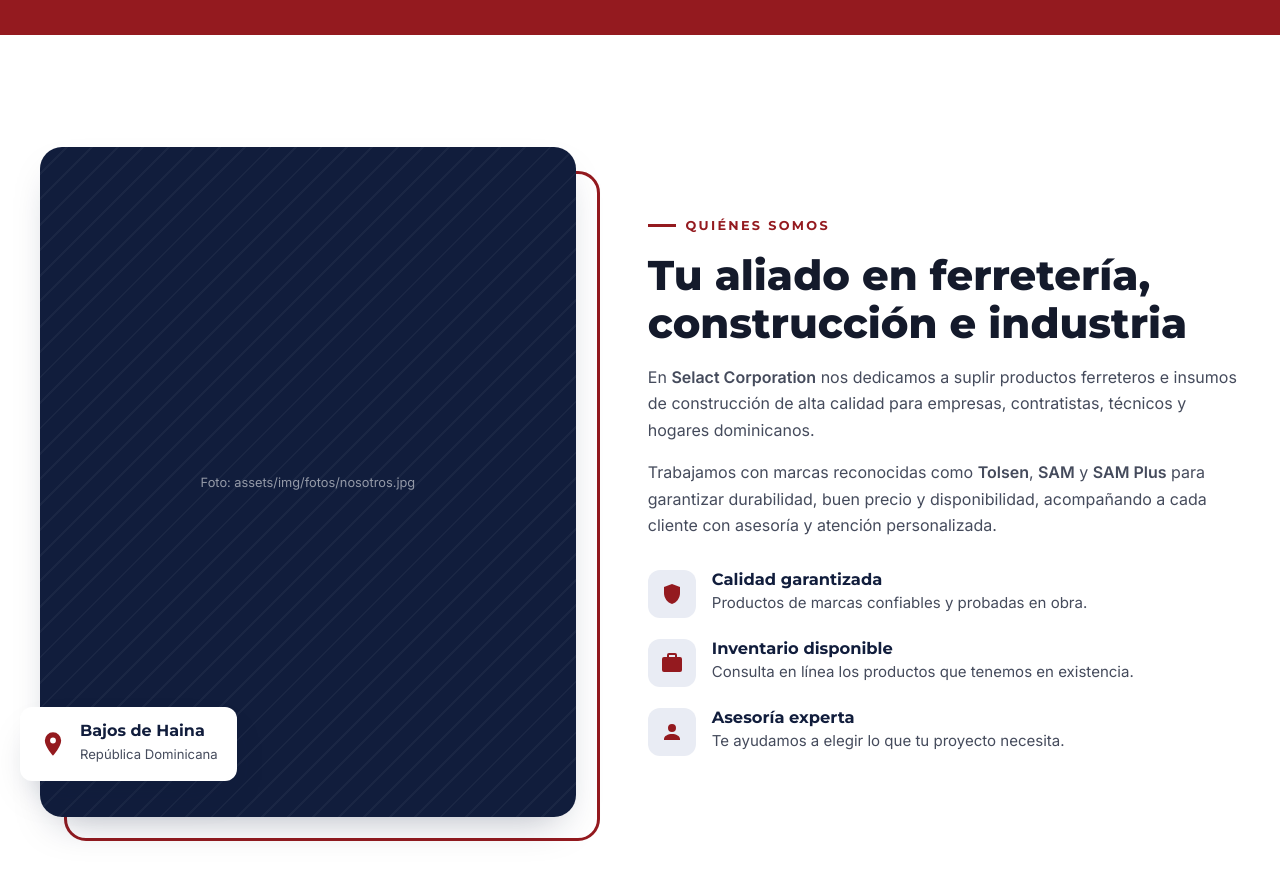
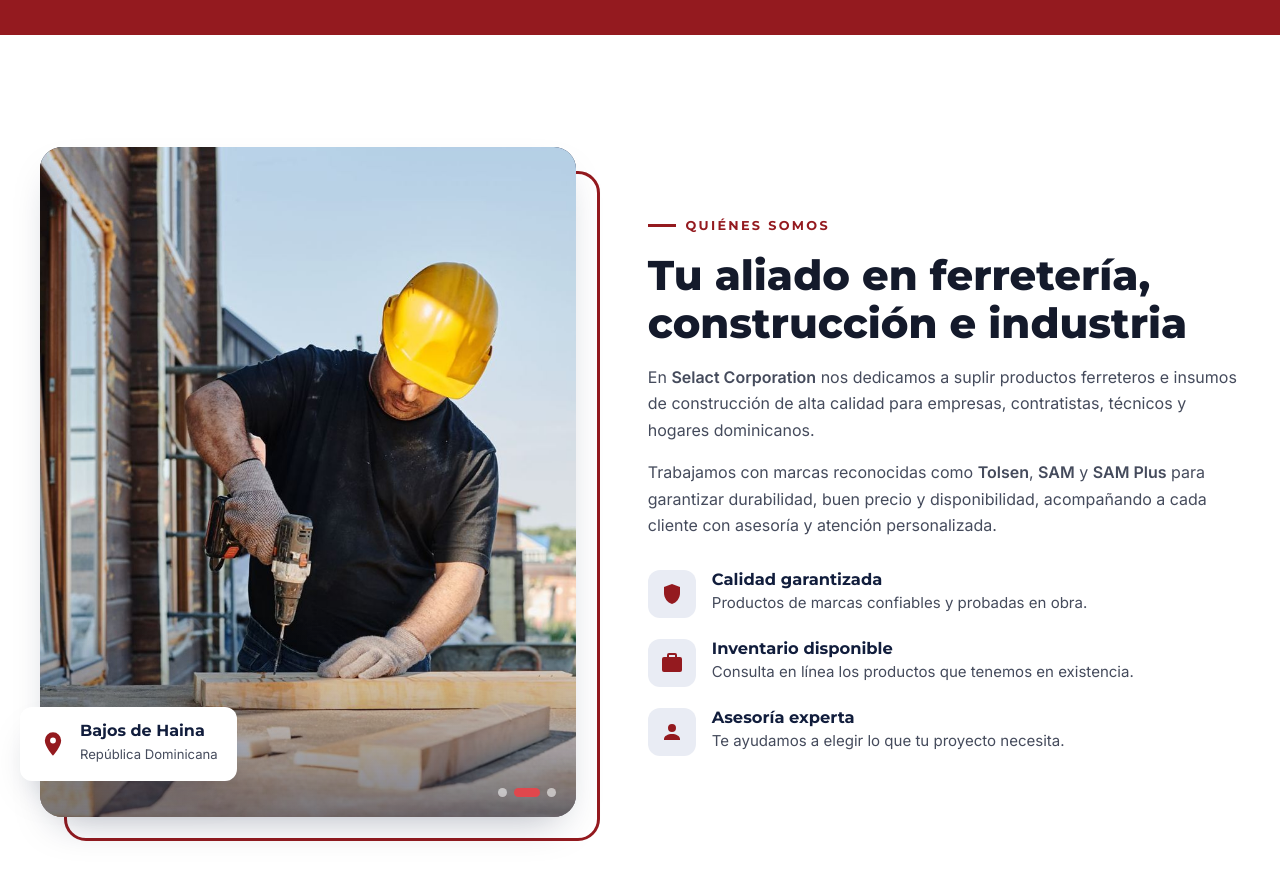
Before and after one commit to jaquino-oss/webselactcorp, a plain HTML site: page index.html in a window 1280 px wide. Shown: the part 964-1843 px from the top of the page. Drawn offline with Linux system fonts and the light colour scheme; no server answers.

Commit message:
Add files via upload

```diff
--- a/css/styles.css
+++ b/css/styles.css
@@ -229,6 +229,26 @@ h3 { font-size: 1.25rem; font-weight: 700; }
 .about__media .photo { aspect-ratio: 4 / 5; border-radius: 22px; box-shadow: var(--shadow); }
 .about__media::before {
   content: ""; position: absolute; inset: 24px -24px -24px 24px; border: 3px solid var(--red); border-radius: 22px; z-index: -1;
+}
+/* Carrusel de fotos de Nosotros (fundido + acercamiento suave, como el inicio) */
+.photo--slides > img {
+  position: absolute; inset: 0; opacity: 0; transform: scale(1.08);
+  transition: opacity 1.2s ease, transform 7s ease-out;
+}
+.photo--slides > img.is-active { opacity: 1; transform: scale(1); }
+.photo--slides::after {
+  content: ""; position: absolute; inset: auto 0 0 0; height: 30%; pointer-events: none;
+  background: linear-gradient(to top, rgba(11,22,52,.55), transparent);
+}
+.about__dots { position: absolute; right: 20px; bottom: 20px; z-index: 2; display: flex; gap: 7px; }
+.about__dots button {
+  width: 9px; height: 9px; padding: 0; border: 0; border-radius: 999px; cursor: pointer;
+  background: rgba(255,255,255,.55); transition: width .35s, background .35s;
+}
+.about__dots button:hover { background: #fff; }
+.about__dots button.is-active { width: 26px; background: var(--red-bright); }
+@media (prefers-reduced-motion: reduce) {
+  .photo--slides > img { transition: opacity .3s; transform: none !important; }
 }
 .about__tag {
   position: absolute; left: -20px; bottom: 36px; background: var(--white); border-radius: 12px;
--- a/index.html
+++ b/index.html
@@ -143,9 +143,12 @@
     <section class="section about" id="nosotros">
       <div class="container about__grid">
         <div class="about__media reveal">
-          <div class="photo">
-            <img src="assets/img/fotos/nosotros.jpg" alt="Instalaciones de Selact Corporation" loading="lazy">
-            <div class="photo__fallback"><div><img src="assets/img/logo-selact.png" alt="">Foto: assets/img/fotos/nosotros.jpg</div></div>
+          <div class="photo photo--slides" id="aboutSlides">
+            <img class="is-active" src="assets/img/fotos/nosotros-almacen.jpg" alt="Almacén con inventario de productos ferreteros">
+            <img src="assets/img/fotos/nosotros-obra.jpg" alt="Trabajador de la construcción usando un taladro" loading="lazy">
+            <img src="assets/img/fotos/nosotros-taller.jpg" alt="Panel de herramientas organizadas en un taller" loading="lazy">
+            <div class="photo__fallback"><div><img src="assets/img/logo-selact.png" alt="">Fotos: assets/img/fotos/</div></div>
+            <div class="about__dots" aria-label="Cambiar foto"></div>
           </div>
           <div class="about__tag">
             <svg viewBox="0 0 24 24"><path d="M12 2a7 7 0 0 0-7 7c0 5.3 7 13 7 13s7-7.7 7-13a7 7 0 0 0-7-7zm0 9.5a2.5 2.5 0 1 1 0-5 2.5 2.5 0 0 1 0 5z"/></svg>
--- a/js/main.js
+++ b/js/main.js
@@ -95,11 +95,52 @@ document.addEventListener("DOMContentLoaded", () => {
   }
 
   /* ---------- Fotos: si el archivo no existe se muestra un respaldo ---------- */
-  document.querySelectorAll(".photo > img").forEach((img) => {
+  document.querySelectorAll(".photo:not(.photo--slides) > img").forEach((img) => {
     const markMissing = () => img.parentElement.classList.add("is-missing");
     if (img.complete && img.naturalWidth === 0) markMissing();
     img.addEventListener("error", markMissing);
   });
+
+  /* ---------- Carrusel de fotos de Nosotros ---------- */
+  const aboutSlides = document.getElementById("aboutSlides");
+  if (aboutSlides) {
+    const dotsBox = aboutSlides.querySelector(".about__dots");
+    const reduce = window.matchMedia("(prefers-reduced-motion: reduce)").matches;
+    let imgs = [];
+    let current = 0;
+    let hover = false;
+
+    const show = (i) => {
+      if (!imgs.length) return;
+      current = (i + imgs.length) % imgs.length;
+      imgs.forEach((im, k) => im.classList.toggle("is-active", k === current));
+      dotsBox.querySelectorAll("button").forEach((b, k) => b.classList.toggle("is-active", k === current));
+    };
+    const build = () => {
+      imgs = [...aboutSlides.querySelectorAll(":scope > img")];
+      if (!imgs.length) return aboutSlides.classList.add("is-missing");
+      dotsBox.innerHTML = imgs.length > 1
+        ? imgs.map((_, k) => `<button type="button" aria-label="Foto ${k + 1}"></button>`).join("")
+        : "";
+      dotsBox.querySelectorAll("button").forEach((b, k) => b.addEventListener("click", () => show(k)));
+      show(Math.min(current, imgs.length - 1));
+    };
+    // Una foto que no existe se quita del carrusel
+    aboutSlides.querySelectorAll(":scope > img").forEach((img) => {
+      const drop = () => { img.remove(); build(); };
+      if (img.complete && img.naturalWidth === 0) img.remove();
+      else img.addEventListener("error", drop);
+    });
+    build();
+
+    aboutSlides.addEventListener("mouseenter", () => (hover = true));
+    aboutSlides.addEventListener("mouseleave", () => (hover = false));
+    if (!reduce) {
+      setInterval(() => {
+        if (!hover && !document.hidden && imgs.length > 1) show(current + 1);
+      }, 5000);
+    }
+  }
 
   /* ---------- Animaciones al aparecer ---------- */
   const revealObs = new IntersectionObserver(
```
Also changed, not shown: assets/img/fotos/nosotros-almacen.jpg (added), assets/img/fotos/nosotros-obra.jpg (added), assets/img/fotos/nosotros-taller.jpg (added).
